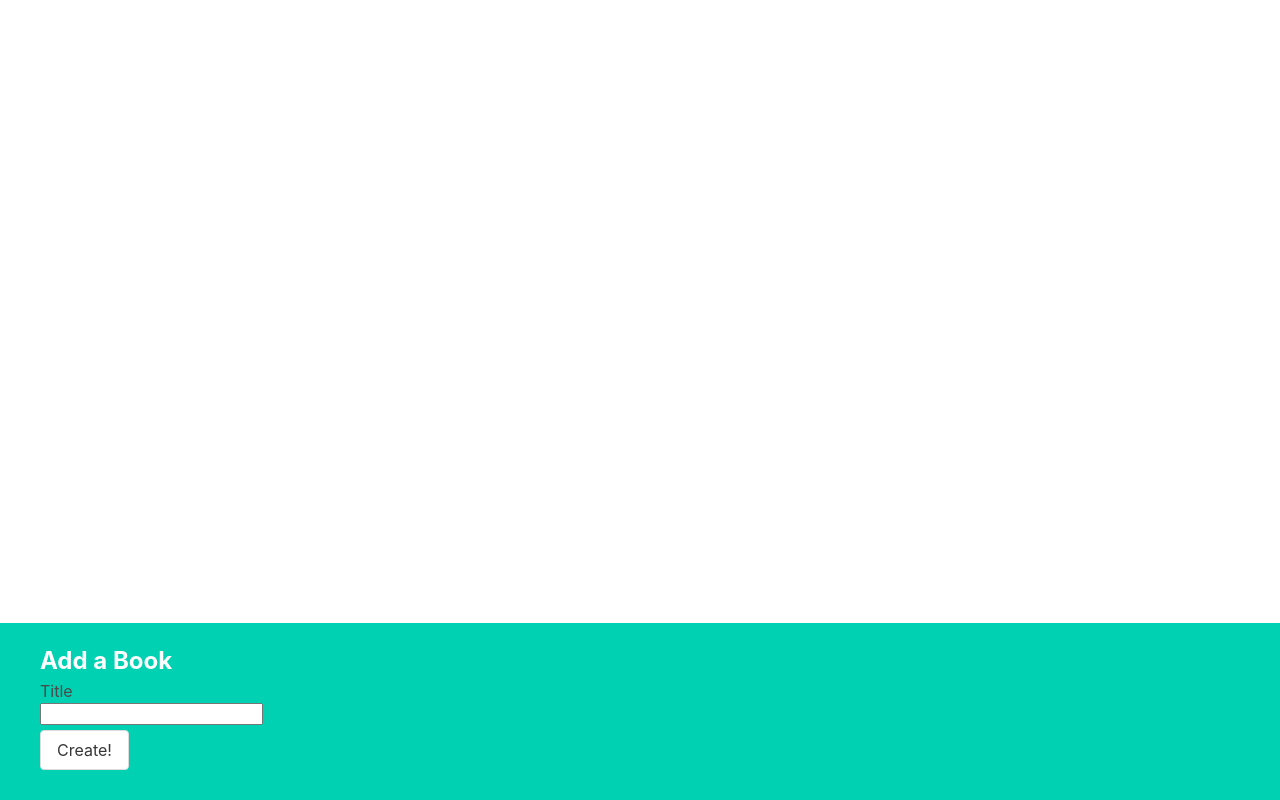
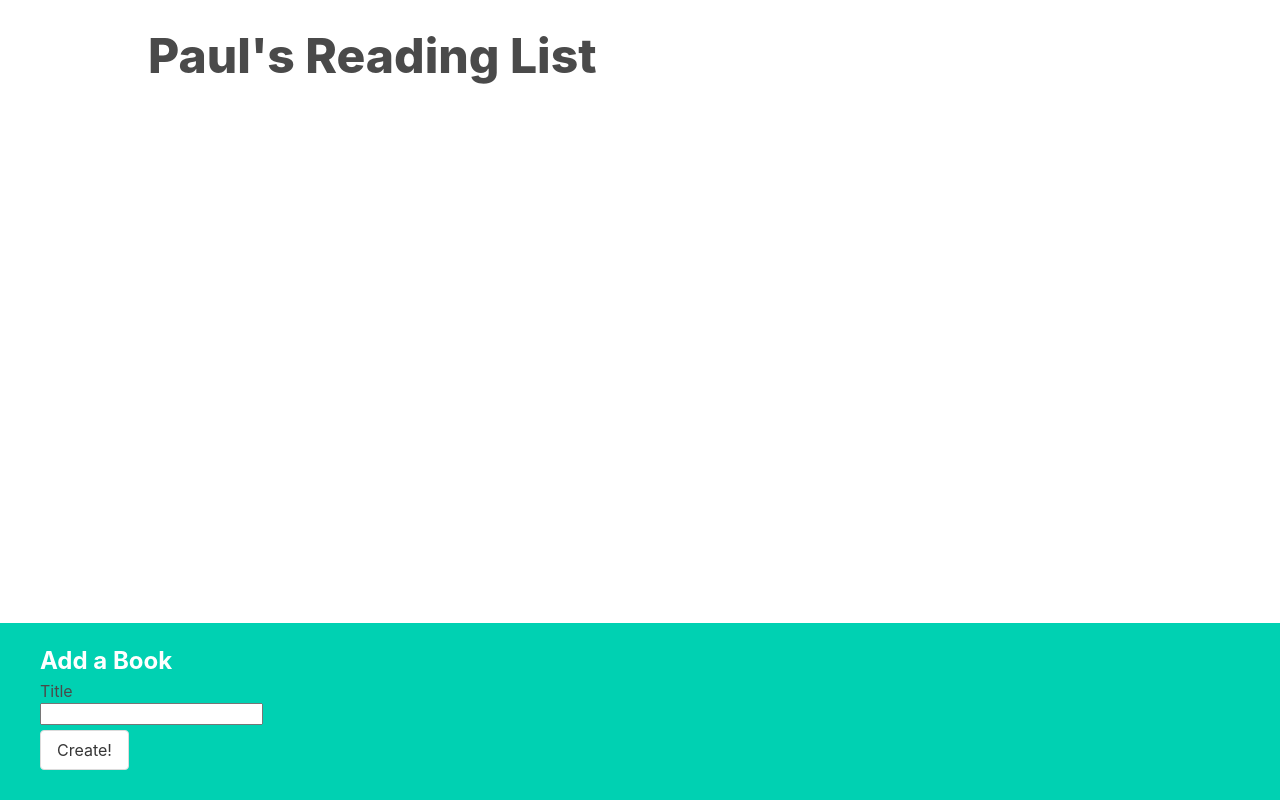
Before and after one commit to mutebipaul/simple-book-store, a React (Create React App) app: page / in a window 1280 px wide. Built offline with nearby package versions, Linux system fonts and the light colour scheme.

Commit message:
'edit-form'

```diff
--- a/src/App.js
+++ b/src/App.js
@@ -31,6 +31,7 @@ function App () {
     }
 
     return (<div className="app">
+        <h1>Paul's Reading List</h1>
         <BookList  onEdit = {editBookById} onDelete = {deleteBookById} books={Books}/>
         <BookCreate onCreate ={handleCreateBook}/>
     </div>);
--- a/src/components/BookShow.js
+++ b/src/components/BookShow.js
@@ -21,6 +21,7 @@ function BookShow({book,onDelete,onEdit}) {
     }
 
     return (<div className="book-show">
+        <img alt="books" src="https://picsum.photos//300/200"/>
         <div>{content}</div>
 
 
```
